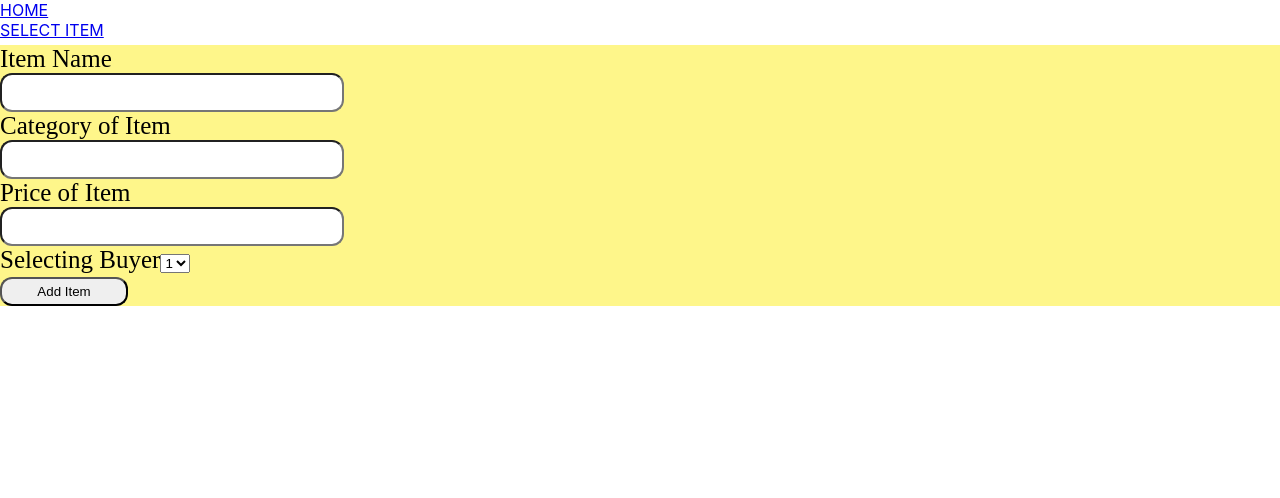
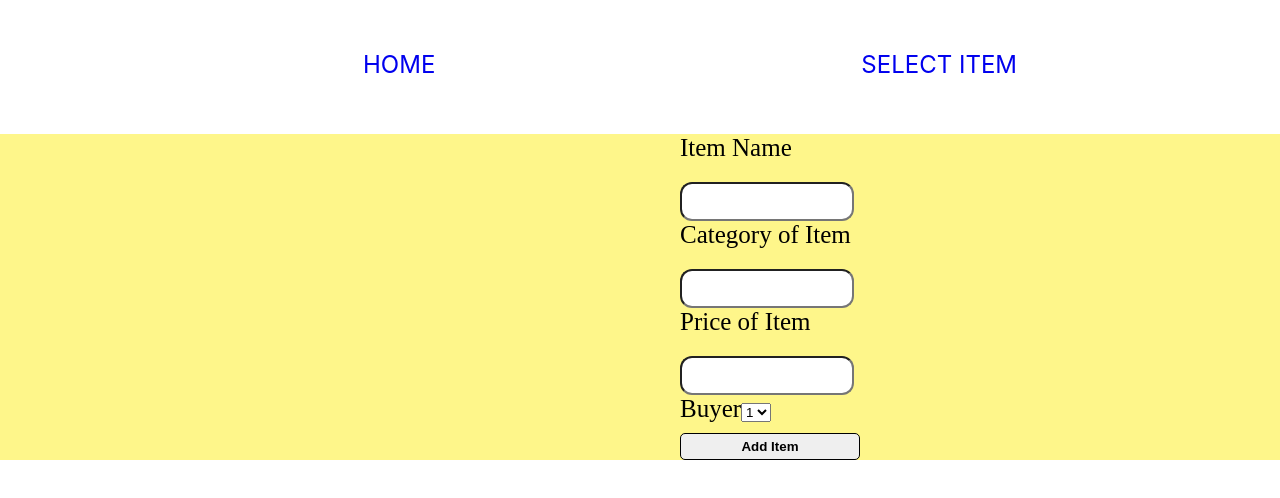
Before and after one commit to pengoJames/shopping-list-frontend, a React (Create React App) app: page /selectitem in a window 1280 px wide. Shown: the top 498 px of the page. Built offline with nearby package versions, Linux system fonts and the light colour scheme.

Commit message:
Modify files

```diff
--- a/src/components/ItemList.js
+++ b/src/components/ItemList.js
@@ -28,6 +28,7 @@ function ItemList() {
             {items.map((item) => (
                 <Items
                     key={item.id}
+                    id={item.id}
                     name={item.name}
                     category={item.category}
                     price={item.price}
--- a/src/components/Items.js
+++ b/src/components/Items.js
@@ -14,7 +14,7 @@ function Items({id, item, name, category, price, deletedItem, onUpdate}){
     return(
         <div className="item">
             <div className="item-header">
-            <h1>Item: {name}</h1>
+            <h2>Item: {name}</h2>
             </div>
             <span>Category: {category}</span>
             <div className="item-footer">
--- a/src/components/SelectItem.js
+++ b/src/components/SelectItem.js
@@ -34,23 +34,24 @@ function handleChange(event){
   return (
     <div className='shop-app'>
         <form className='NewItem'onSubmit={handleSubmit}>
-            <div>
+          <div className='select-items'>
+            <div className='label'>
                 <label>Item Name</label>
             </div>
             <input type="text" name='name' value={itemData.name} onChange={handleChange}/>
 
-            <div>
+            <div className='label'>
                 <label>Category of Item</label>
             </div>
             <input type="text" name='category'value={itemData.category} onChange={handleChange}/>
 
-            <div>
+            <div className='label'>
                 <label>Price of Item</label>
             </div>
             <input type="number" name='price'value={itemData.price} onChange={handleChange}/>
 
-            <div>
-                <label>Selecting Buyer</label>
+            <div className='label'>
+                <label>Buyer</label>
                 <select name ="buyer_id" value={itemData.buyer_id} onChange ={handleChange}>
                     <option>1</option>
                     <option>2</option>
@@ -60,6 +61,7 @@ function handleChange(event){
                 </select>
             </div>
             <button type="submit">Add Item</button>
+          </div>
         </form>
     </div>
   )
--- a/src/index.css
+++ b/src/index.css
@@ -3,26 +3,7 @@ body {
   font-family: -apple-system, BlinkMacSystemFont, 'Segoe UI', 'Roboto', 'Oxygen',
     'Ubuntu', 'Cantarell', 'Fira Sans', 'Droid Sans', 'Helvetica Neue',
     sans-serif;
-    -webkit-font-smoothing: antialiased;
-    -moz-osx-font-smoothing: grayscale;
-  }
-
-  code {
-    font-family: source-code-pro, Menlo, Monaco, Consolas, 'Courier New',
-      monospace;
-  }
-  body {
-    margin: 0;
-    font-family: -apple-system, BlinkMacSystemFont, 'Segoe UI', 'Roboto', 'Oxygen',
-      'Ubuntu', 'Cantarell', 'Fira Sans', 'Droid Sans', 'Helvetica Neue',
-      sans-serif;
-    -webkit-font-smoothing: antialiased;
-    -moz-osx-font-smoothing: grayscale;
-  }
-
-  code {
-    font-family: source-code-pro, Menlo, Monaco, Consolas, 'Courier New',
-      monospace;
+  background-color: white;
 }
 
 .app_container {
@@ -41,7 +22,6 @@ body {
 
 .item {
   background-color: #fef68a;
-
   border-radius: 10px;
   padding: 1rem;
   min-height: 200px;
@@ -50,19 +30,26 @@ body {
   display: flex;
 }
 
-  .item-header {
+.item-footer {
   display: flex;
   align-items: center;
   justify-content: space-between;
 }
 
-  .item-footer {
-    display: flex;
-    align-items: center;
-    justify-content: space-between;
+.item-footer button {
+  width: 20%;
+  margin-top: 10px;
+  border: 1px solid black;
+  border-radius: 5px 5px 5px 5px;
+  font-weight: bold;
 }
+
+.item-footer button:hover {
+  background-color: blue;
+  color: white;
+}
+
 .shop-app{
-
   font-size: 25px;
   font-family: 'Times New Roman', Times, serif;
   color:black;
@@ -70,23 +57,62 @@ body {
   align-items: center;
   margin-top: 5px;
 }
+
 .shop-app input{
   padding: 10px;
   outline: none;
   border-radius: 12px;
   width: 25%;
 }
+
 .NewItem{
   background-color: #fef68a;
-  align-items: center;
-  justify-content: center;
 }
+.NewItem .select-items {
+  margin-left: 680px;
+}
+
+.NewItem .select-items input {
+  margin-top: 20px;
+}
+
+.NewItem .select-items button {
+  width: 30%;
+  margin-top: 10px;
+  border: 1px solid black;
+  border-radius: 5px 5px 5px 5px;
+  font-weight: bold;
+}
+
+.NewItem .select-items button:hover {
+  background-color: blue;
+  color: white;
+}
+
 .shop-app button{
   width: 10%;
   padding: 5px;
   outline: none;
   border-radius: 12px;
 }
+
 .shop-app button a :hover {
-    color: red;
+  color: blue;
 }
+
+.navbar {
+  margin-left: 100px;
+  padding: 50px;
+  display: flex;
+  justify-content: space-around;
+  font-size: 1.5rem;
+}
+
+.navlink {
+  text-decoration: none;
+}
+
+.navlink:hover {
+  color: white;
+  background-color: blue;
+}
```
Lines whose indentation alone changed are shown as unchanged.
